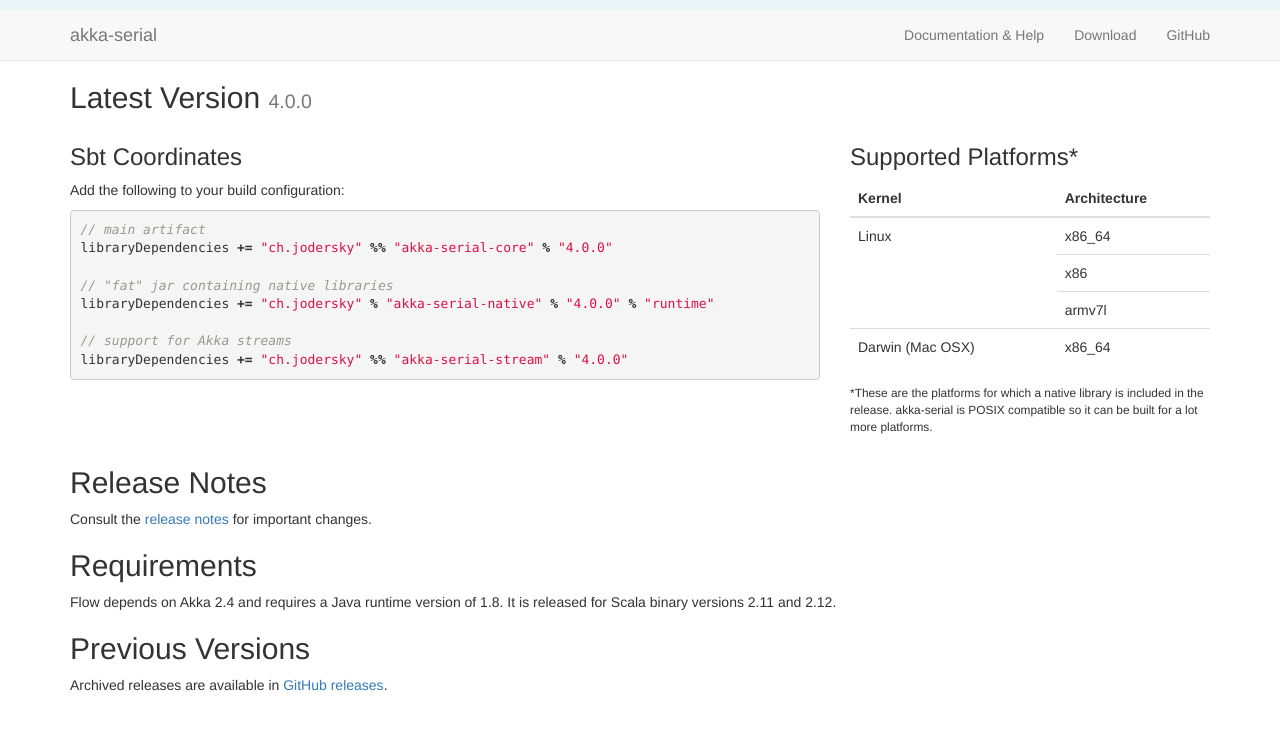
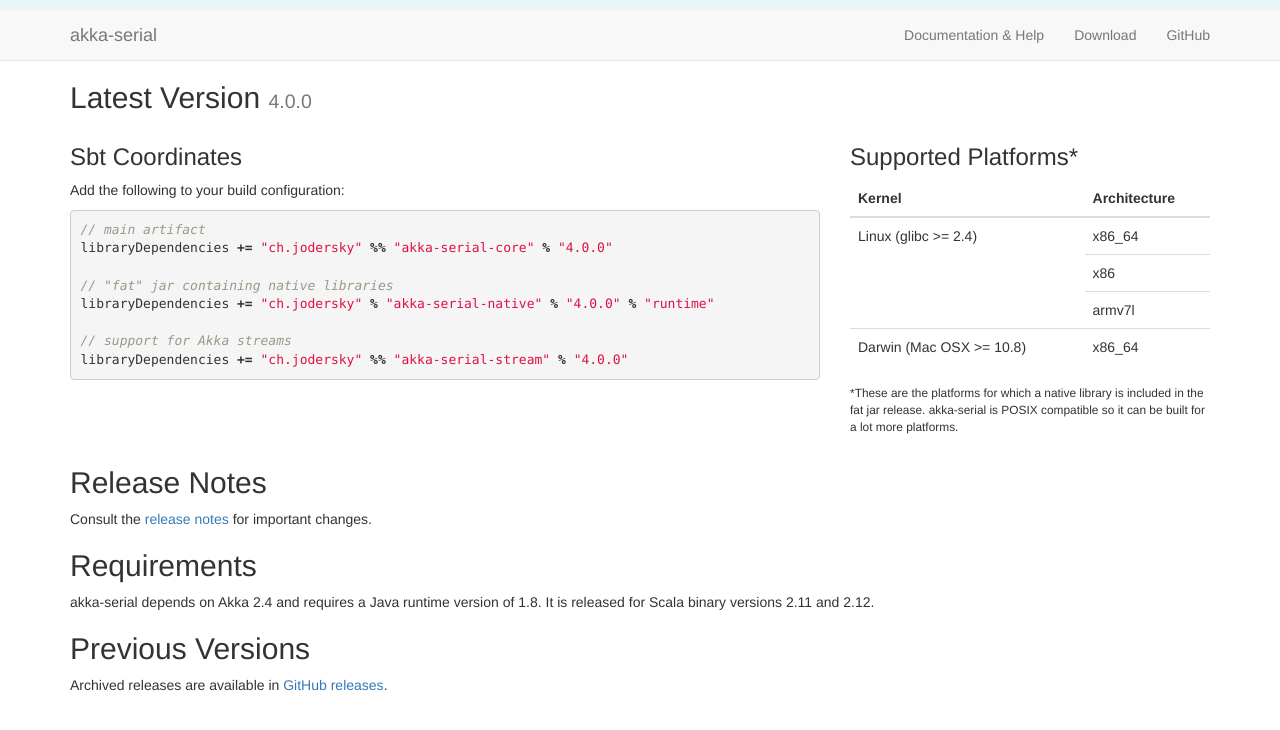
Before and after one commit to jodersky/akka-serial, a Jekyll site: the page built from downloads/index.md, in a window 1280 px wide. Shown: the top 730 px of the page. Built offline with Jekyll 4.4.1, drawn with Linux system fonts in a browser that asks for light colours; nearby versions of some CDN libraries; library files that are not in the unit come from our copies.

Commit message:
Specify c library versions of included libraries

```diff
--- a/downloads/index.md
+++ b/downloads/index.md
@@ -35,14 +35,14 @@
 		</tr>
 	</thead>
 	<tbody>
-		<tr><td rowspan="3">Linux</td><td>x86_64</td></tr>
+		<tr><td rowspan="3">Linux (glibc >= 2.4)</td><td>x86_64</td></tr>
 		<tr><td>x86</td></tr>
 		<tr><td>armv7l</td></tr>
-		<tr><td>Darwin (Mac OSX)</td><td>x86_64</td></tr>
+		<tr><td>Darwin (Mac OSX >= 10.8)</td><td>x86_64</td></tr>
 	</tbody>
 </table>
 
-<p class="small">*These are the platforms for which a native library is included in the release.
+<p class="small">*These are the platforms for which a native library is included in the fat jar release.
 akka-serial is POSIX compatible so it can be built for a lot more platforms.</p>
 </div>
 
@@ -52,7 +52,7 @@
 Consult the <a href="https://github.com/jodersky/akka-serial/blob/master/CHANGELOG.md">release notes</a> for important changes.
 
 ## Requirements
-Flow depends on Akka 2.4 and requires a Java runtime version of 1.8. It is released for Scala binary versions 2.11 and 2.12.
+akka-serial depends on Akka 2.4 and requires a Java runtime version of 1.8. It is released for Scala binary versions 2.11 and 2.12.
 
 ## Previous Versions
 Archived releases are available in <a href="https://github.com/jodersky/akka-serial/releases">GitHub releases</a>.
```
